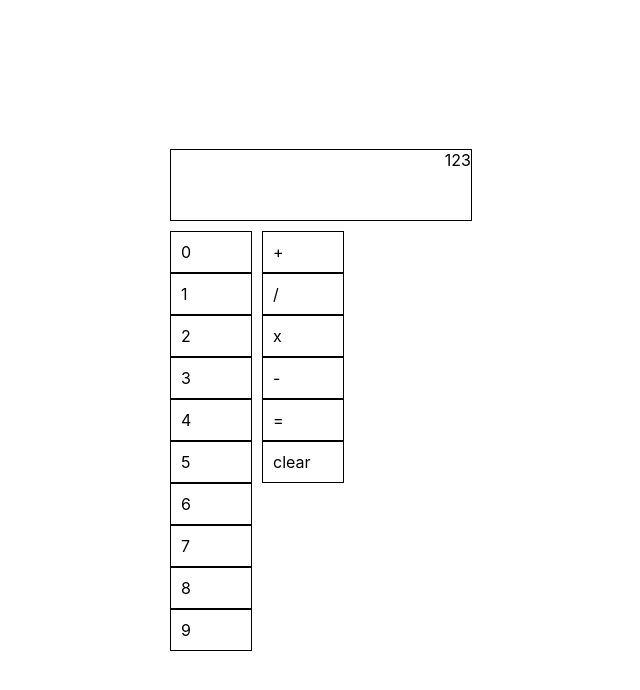
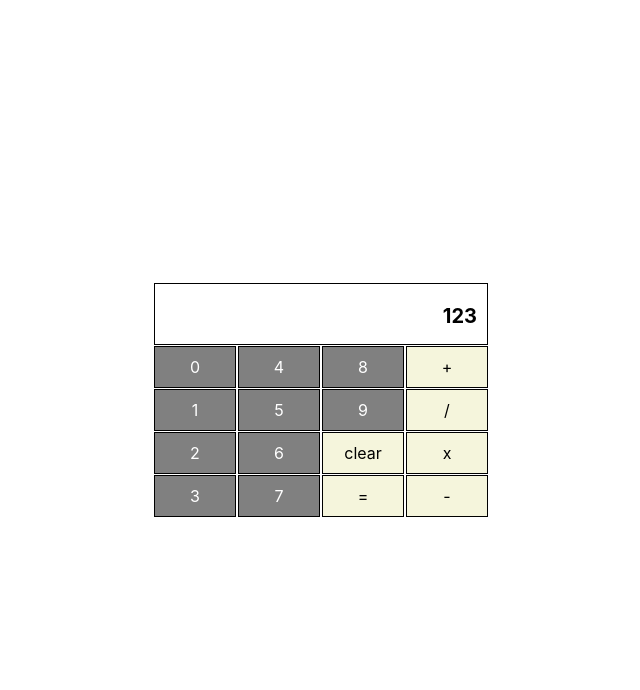
Before and after one commit to prof-tejera/homework-4-mamckean12, a React (Create React App) app: page / in a window 1280 px wide. Shown: the top 690 px of the page, without its empty margins (319-959 px from the left). Built offline with nearby package versions, Linux system fonts and the light colour scheme.

Commit message:
update styling

```diff
--- a/src/components/Calculator.js
+++ b/src/components/Calculator.js
@@ -1,39 +1,48 @@
+import { useEffect, useRef, useState } from 'react';
 import Number from "./Number";
 import Operation from "./Operation";
 import Screen from "./Screen";
+
+
 
 const Calculator = () => {
   /** TODO: Here is where you are going to keep track of calculator state */
 
   /** TODO: what happens when I click a number? */
-  const handleNumberClick = () => {};
+  const handleNumberClick = (e) => {
+  };
 
   /** TODO: what happens when I click an operation? */
-  const handleOperationClick = () => {};
+  const handleOperationClick = (e) => {
+  };
 
   return (
     <div>
-      <Screen value="123" />
+      <Screen value={123} />
       <div style={{ display: "flex" }}>
         <div>
           <Number value={0} onClick={handleNumberClick} />
           <Number value={1} onClick={handleNumberClick} />
           <Number value={2} onClick={handleNumberClick} />
           <Number value={3} onClick={handleNumberClick} />
+        </div>
+        <div>
           <Number value={4} onClick={handleNumberClick} />
           <Number value={5} onClick={handleNumberClick} />
           <Number value={6} onClick={handleNumberClick} />
           <Number value={7} onClick={handleNumberClick} />
+        </div>
+        <div>
           <Number value={8} onClick={handleNumberClick} />
           <Number value={9} onClick={handleNumberClick} />
+          <Operation value="clear" onClick={handleOperationClick} />
+          <Operation value="=" onClick={handleOperationClick} />
         </div>
-        <div style={{ paddingLeft: 10 }}>
+        <div>
           <Operation value="+" onClick={handleOperationClick} />
           <Operation value="/" onClick={handleOperationClick} />
           <Operation value="x" onClick={handleOperationClick} />
           <Operation value="-" onClick={handleOperationClick} />
-          <Operation value="=" onClick={handleOperationClick} />
-          <Operation value="clear" onClick={handleOperationClick} />
         </div>
       </div>
     </div>
--- a/src/components/Number.js
+++ b/src/components/Number.js
@@ -1,13 +1,20 @@
 const Number = ({ value, onClick }) => {
   /** TODO: What happens when a user clicks a number, what do we want to pass to our parent? */
+
+  // console.log(onClick);
+
   return (
     <div
       style={{
         padding: 10,
         border: "1px solid black",
         width: 60,
+        textAlign: "center",
+        margin: 1,
+        backgroundColor: "grey",
+        color: "white",
       }}
-    >
+      >
       {value}
     </div>
   );
--- a/src/components/Operation.js
+++ b/src/components/Operation.js
@@ -1,4 +1,4 @@
-const Operation = ({ value }) => {
+const Operation = ({ value, onClick }) => {
   /** TODO: What happens when a user clicks an Operation, what do we want to pass to our parent? */
   return (
     <div
@@ -6,7 +6,11 @@ const Operation = ({ value }) => {
         padding: 10,
         border: "1px solid black",
         width: 60,
+        textAlign: "center",
+        margin: 1,
+        backgroundColor: "beige",
       }}
+      onClick={onClick}
     >
       {value}
     </div>
--- a/src/components/Screen.js
+++ b/src/components/Screen.js
@@ -3,10 +3,15 @@ const Screen = ({ value }) => {
     <div
       style={{
         border: "1px solid black",
-        width: 300,
-        height: 70,
+        width: 322,
+        height: 40,
         textAlign: "right",
-        marginBottom: 10,
+        fontSize: "20px",
+        paddingTop: 20,
+        paddingRight: 10,
+        marginLeft: 1,
+        color: "black",
+        fontWeight: "bold",
       }}
     >
       {value}
```
